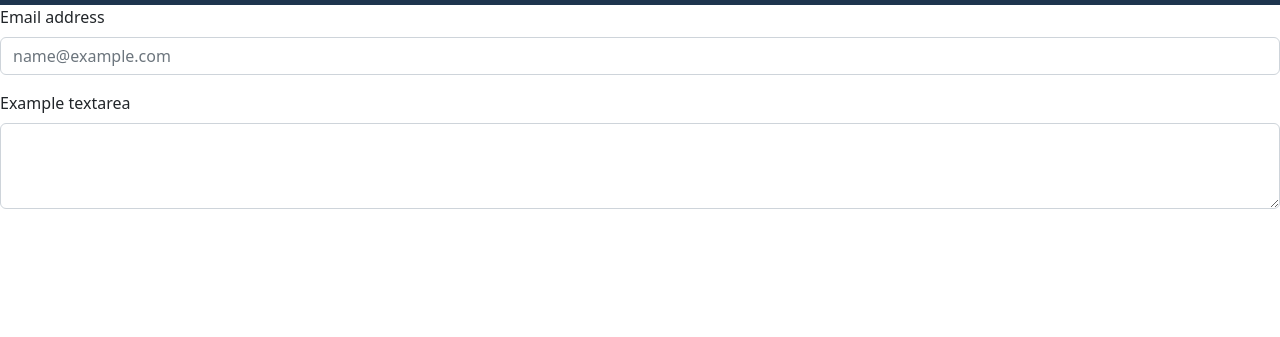
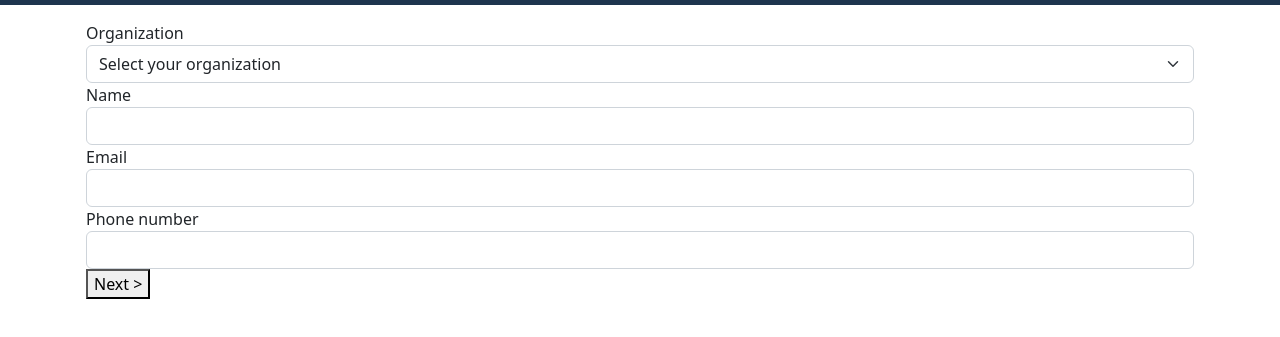
Before and after one commit to APS-Developers/Ticket_Frontend, a plain HTML site: page crm/index.html in a window 1280 px wide. Shown: the part 57-394 px from the top of the page. Drawn offline with nearby package versions, Linux system fonts and the light colour scheme.

Commit message:
Added form 1

```diff
--- a/crm/index.html
+++ b/crm/index.html
@@ -16,7 +16,8 @@
   <nav class="navbar navbar-expand-lg" id="aps_navbar">
     <div class="container-fluid" id="title_bar_wrapper">
       <a class="navbar-brand" id="aps_title" href="#">Management 360&deg;</a>
-            <button type="button" data-bs-toggle="offcanvas" data-bs-target="#aps_sidebar" aria-controls="aps_sidebar" id="menu_open">
+      <button type="button" data-bs-toggle="offcanvas" data-bs-target="#aps_sidebar" aria-controls="aps_sidebar"
+        id="menu_open">
         <i class="bi bi-list"></i>
       </button>
     </div>
@@ -27,8 +28,8 @@
     aria-labelledby="aps_sidebar_label">
     <div class="offcanvas-header">
       <a class="navbar-brand" id="aps_title" href="#">Management 360&deg;</a>
-            <button type="button" style="background:transparent;outline:none;border:transparent;"
-                data-bs-dismiss="offcanvas" aria-label="Close">
+      <button type="button" style="background:transparent;outline:none;border:transparent;" data-bs-dismiss="offcanvas"
+        aria-label="Close">
         <i class="bi bi-x-lg" style="color:#f5f5f5;font-size: 1.2rem;"></i>
       </button>
     </div>
@@ -53,14 +54,34 @@
       </ul>
     </div>
   </div>
-    <div id="aps_main_container" style="margin-left: 0px;">
-        <div class="mb-3">
-            <label for="exampleFormControlInput1" class="form-label">Email address</label>
-            <input type="email" class="form-control" id="exampleFormControlInput1" placeholder="name@example.com">
+  <div id="aps_main_container" class="container p-3">
+    <div class="row">
+      <div class="col-md-12 aps_fieldset">
+        <label clas="form-label" for="organization">Organization</label>
+        <select class="form-select" name="organization" aria-label="Organization select">
+          <option selected>Select your organization</option>
+          <option value="1">One</option>
+          <option value="2">Two</option>
+          <option value="3">Three</option>
+        </select>
       </div>
-          <div class="mb-3">
-            <label for="exampleFormControlTextarea1" class="form-label">Example textarea</label>
-            <textarea class="form-control" id="exampleFormControlTextarea1" rows="3"></textarea>
+      <div class="col-md-12 aps_fieldset">
+        <label clas="form-label" for="name">Name</label>
+        <input type="text" class="form-control" name="name" aria-describedby="name" />
+      </div>
+
+      <div class="col-md-12 aps_fieldset">
+        <label clas="form-label" for="email">Email</label>
+        <input type="email" class="form-control" name="email" aria-describedby="email" />
+      </div>
+      <div class="col-md-12 aps_fieldset">
+        <label clas="form-label" for="phone">Phone number</label>
+        <input type="text" class="form-control" name="phone" aria-describedby="phone" />
+      </div>
+      <div class="col-md-3 aps_fieldset">
+        <button class="aps_crm_btn"> Next &gt;
+        </button>
+      </div>
     </div>
   </div>
   <script src="https://cdn.jsdelivr.net/npm/bootstrap@5.2.0-beta1/dist/js/bootstrap.bundle.min.js"
```
Lines whose indentation alone changed are shown as unchanged.
